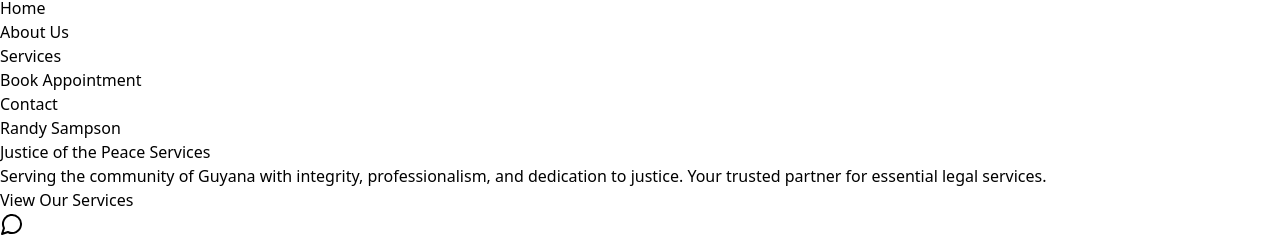
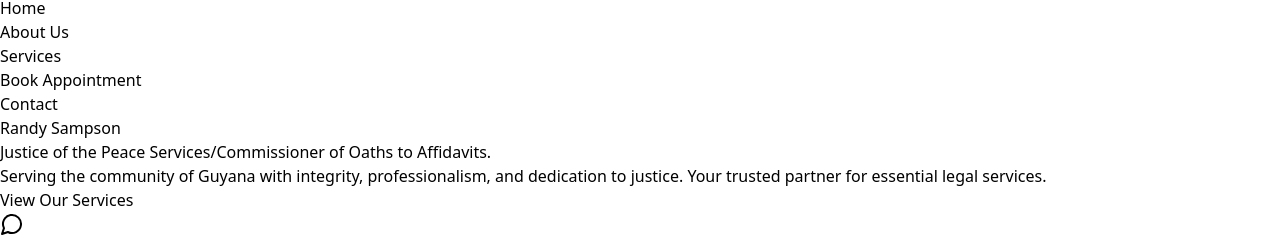
Before and after one commit to D592D/justice-of-the-peace-site, a Next.js app: page / in a window 1280 px wide. Shown: the part 1308-1545 px from the top of the page. Built offline with nearby package versions, Linux system fonts and the light colour scheme.

Commit message:
Update index.tsx

```diff
--- a/src/pages/index.tsx
+++ b/src/pages/index.tsx
@@ -51,7 +51,7 @@ export default function Index() {
               Randy Sampson
             </h1>
             <p className="text-xl md:text-2xl text-amber-400 font-medium mb-8">
-              Justice of the Peace Services
+              Justice of the Peace Services/Commissioner of Oaths to Affidavits.
             </p>
             <p className="text-lg md:text-xl max-w-3xl mx-auto mb-10 leading-relaxed">
               Serving the community of Guyana with integrity, professionalism,
```
